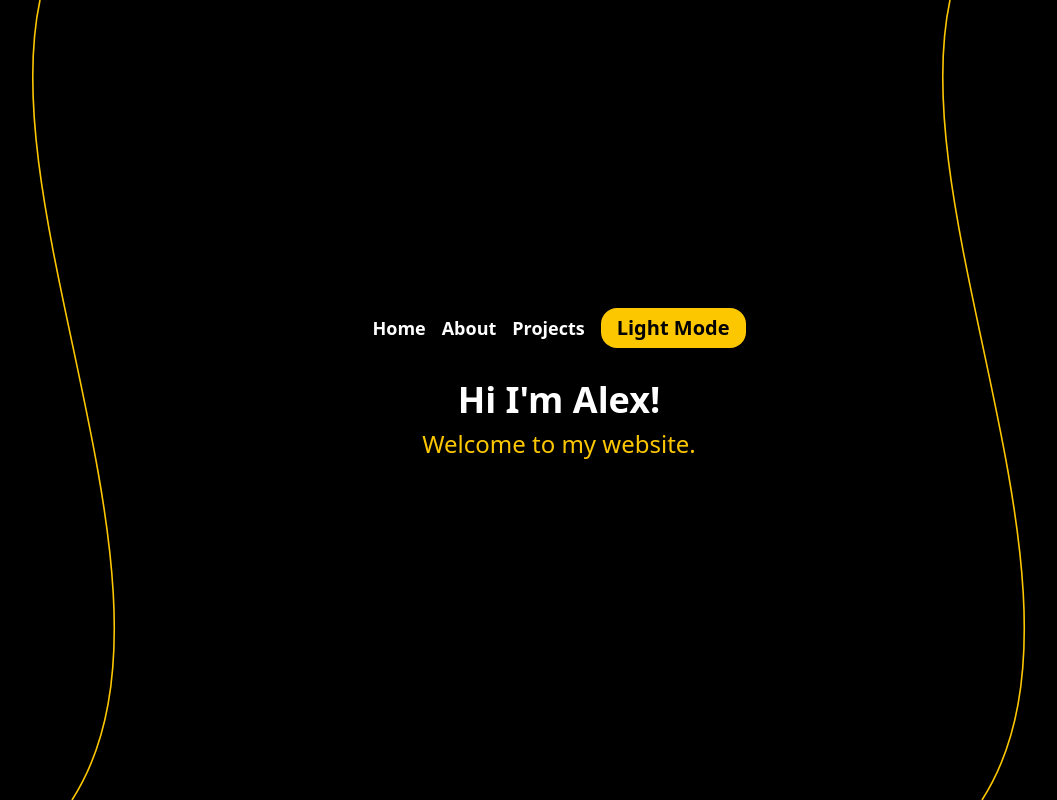
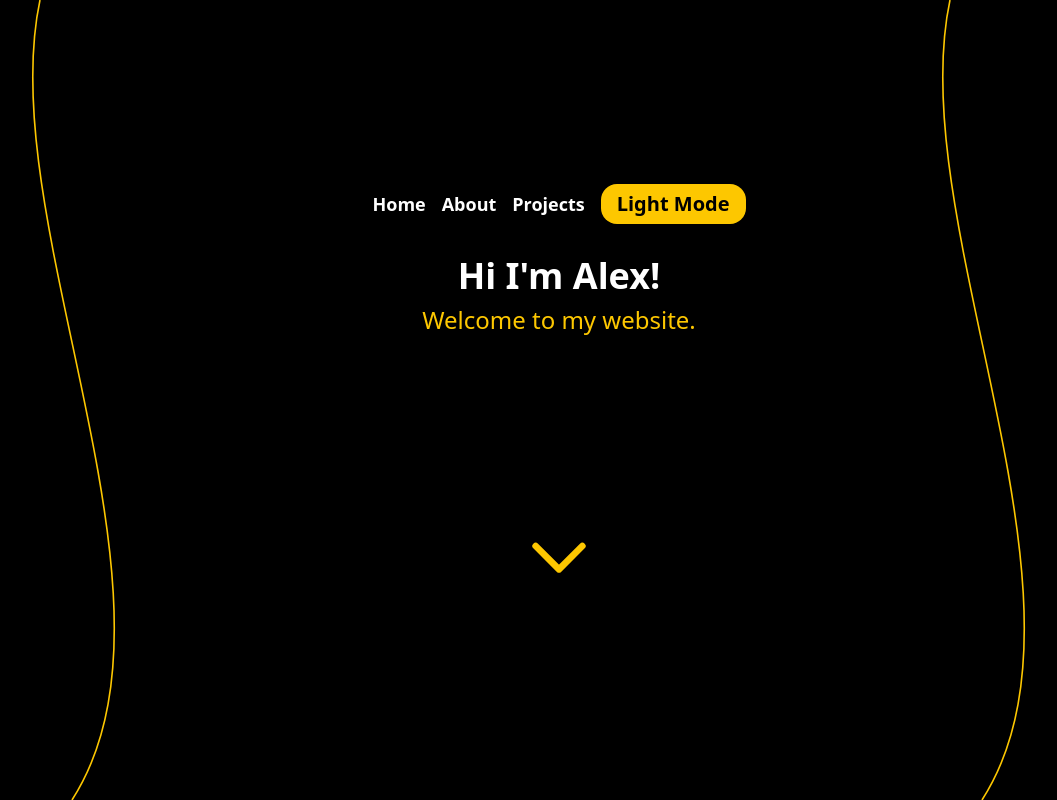
Before and after one commit to Swinglex/Portfolio-Website, a SvelteKit app in the folder alexs-website/: page / in a window 1280 px wide. Shown: the whole page, without its empty margins (81-1138 px from the left). Built offline with nearby package versions, Linux system fonts and the light colour scheme.

Commit message:
Added a animated arrow pointing down the page, add another disappearing animation later.

```diff
--- a/alexs-website/src/routes/+page.svelte
+++ b/alexs-website/src/routes/+page.svelte
@@ -56,22 +56,19 @@
                 <h1 class="text-4xl font-bold">Hi I'm Alex!</h1>
                 <h2 class="text-2xl mt-2 text-yellow-400">Welcome to my website.</h2>
 
-            <!-- Arrow works, you just need to find out the coloring and animation. if you have time also see if you can figure out how to do an animantion -->
+                <!--Arrow point down, work on disappearing the attribute when the user scrolls down later-->
                  <svg
                     xmlns="http://www.w3.org/2000/svg"
-            class="w-8 h-8 text-black transition-transform duration-300"
+                    class="m-auto mt-50 w-20 h-20 text-yellow-400 transition-transform animate-bounce"
                     fill="none"
+
                     viewBox="0 0 24 24"
                     stroke="currentColor"
                     stroke-width="2"
                     >
                     <path stroke-linecap="round" stroke-linejoin="round" d="M19 9l-7 7-7-7" />
                 </svg>
-
-
-            <!--dont delete-->
             </div>
-
 
 
 
```
Lines whose indentation alone changed are shown as unchanged.
